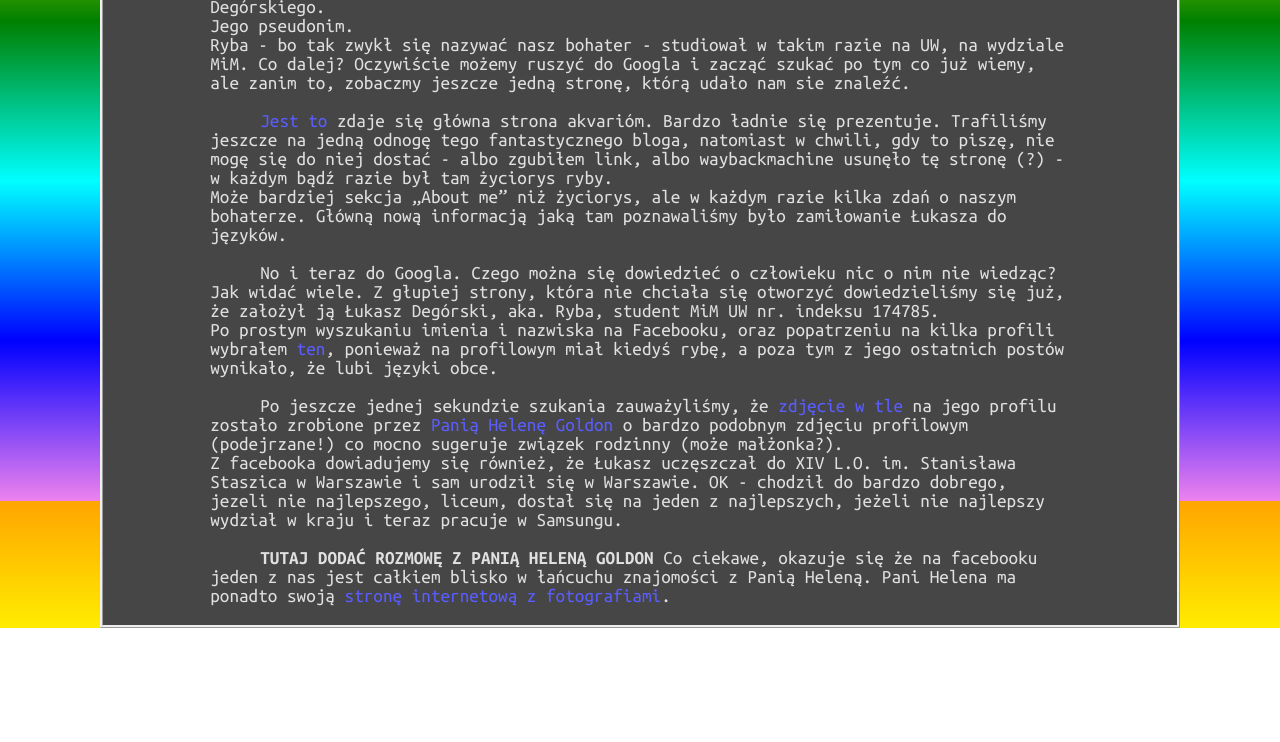
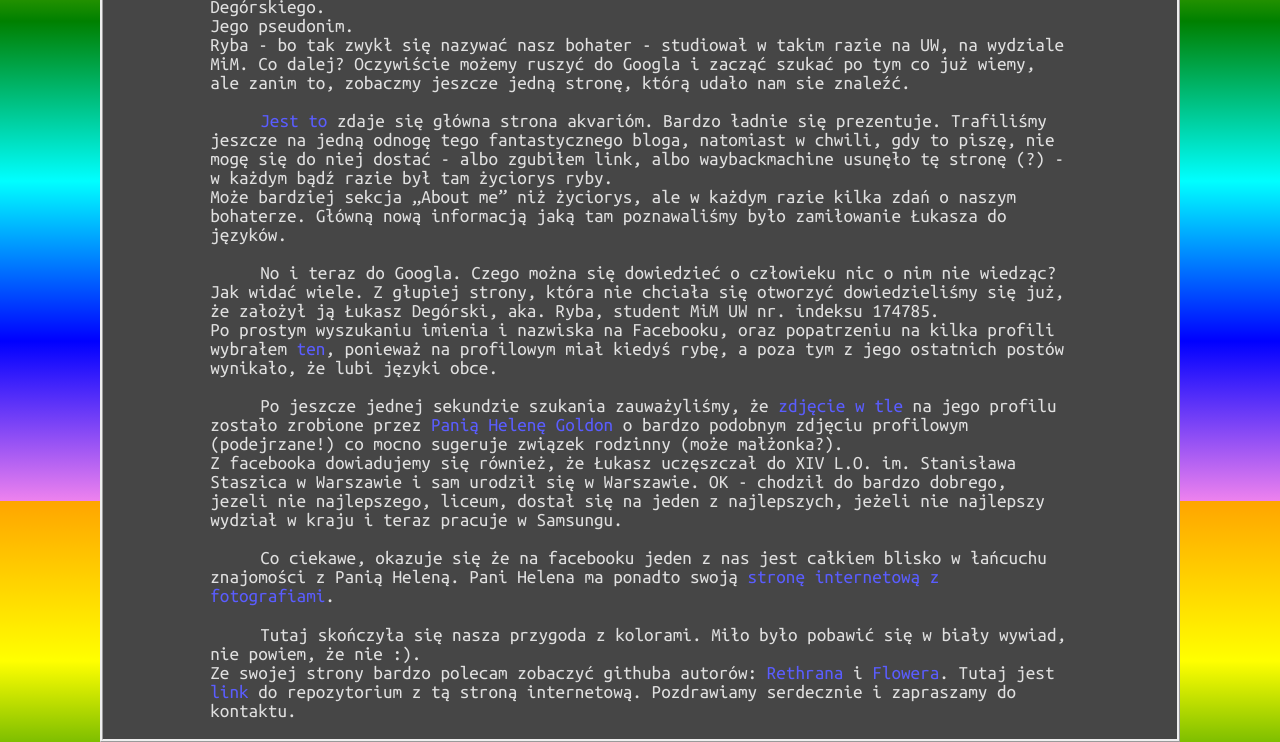
Before and after one commit to Ethran/kolory, a plain HTML site: page index.html in a window 1280 px wide. Shown: the part 1099-1841 px from the top of the page. Before the commit the page ends 1727 px from the top, so only its background shows below. Drawn offline with Linux system fonts and the light colour scheme; a script that the page names is missing.

Commit message:
finisher

```diff
--- a/index.html
+++ b/index.html
@@ -137,9 +137,12 @@
          dostał się na jeden z najlepszych, jeżeli nie najlepszy wydział w kraju i teraz pracuje w Samsungu.
       </p>
       <p>
-        <b>TUTAJ DODAĆ ROZMOWĘ Z PANIĄ HELENĄ GOLDON</b>
         Co ciekawe, okazuje się że na facebooku jeden z nas jest całkiem blisko w łańcuchu znajomości z Panią Heleną. Pani Helena ma ponadto swoją <a href="http://www.helenagoldon.com">stronę
         internetową z fotografiami</a>.
+      </p>
+      <p>
+        Tutaj skończyła się nasza przygoda z kolorami. Miło było pobawić się w biały wywiad, nie powiem, że nie :).<br>
+        Ze swojej strony bardzo polecam zobaczyć githuba autorów: <a chref="https://github.com/Ethran">Rethrana</a> i <a href="https://github.com/tyren234">Flowera</a>. Tutaj jest <a href="https://github.com/Ethran/kolory">link</a> do repozytorium z tą stroną internetową. Pozdrawiamy serdecznie i zapraszamy do kontaktu.
       </p>
     </normal_text>
 </chapter>
```
